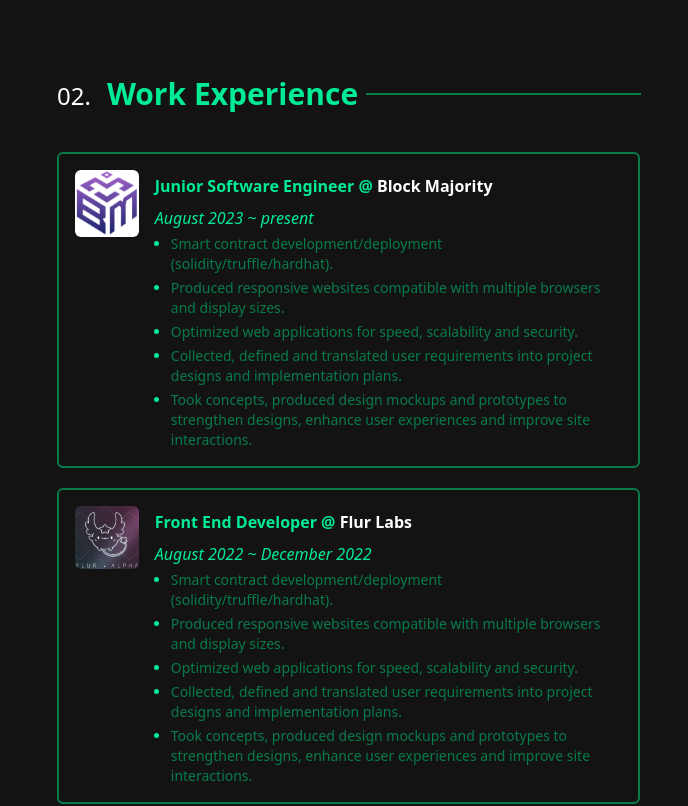
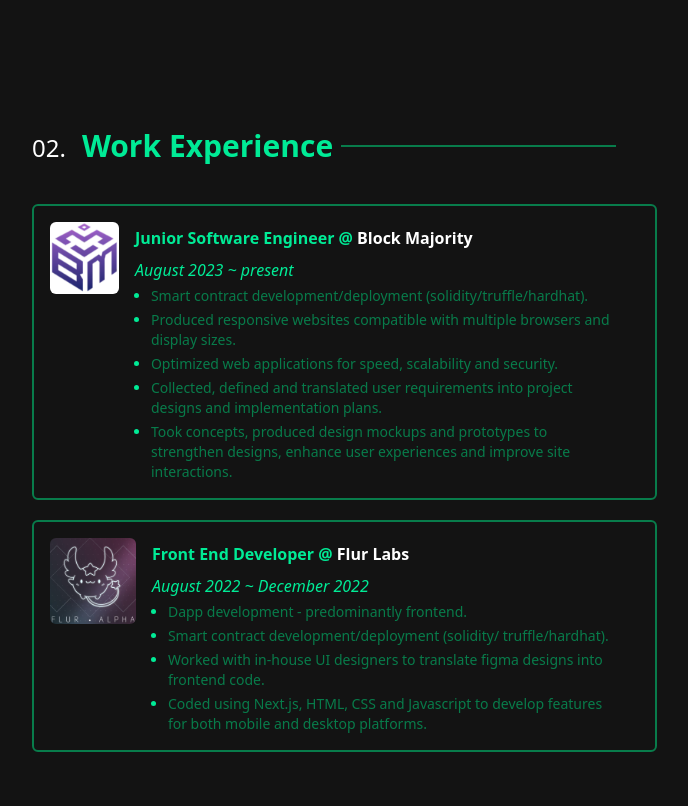
Before and after one commit to taeleenz38/portfolio-latest, a Next.js app: page / in a window 1280 px wide. Shown: the part 1560-2366 px from the top of the page, without its empty margins (233-921 px from the left). Built offline with nearby package versions, Linux system fonts and the light colour scheme.

Commit message:
work history for flur labs updated

```diff
--- a/components/WorkHistory.tsx
+++ b/components/WorkHistory.tsx
@@ -12,8 +12,11 @@ const WorkHistory = () => {
   const isInView2 = useInView(ref2, { once: true });
 
   return (
-    <div id="experience" className="w-screen h-screen flex justify-center items-center">
-      <div className="w-[700px] flex flex-col mx-auto">
+    <div
+      id="experience"
+      className="w-screen h-screen flex justify-center items-center"
+    >
+      <div className="w-[750px] flex flex-col mx-auto">
         <h1 className="w-full flex text-2xl items-end gap-4 mb-10">
           02.
           <span className="text-accent-hover w-fill text-3xl flex items-center font-bold gap-2">
@@ -104,25 +107,18 @@ const WorkHistory = () => {
               August 2022 ~ December 2022
             </p>
             <ul className="text-sm flex flex-col gap-1 list-disc marker:text-accent-hover pl-4">
+              <li>Dapp development - predominantly frontend.</li>
               <li>
-                Smart contract development/deployment
-                (solidity/truffle/hardhat).
+                Smart contract development/deployment (solidity/
+                truffle/hardhat).
               </li>
               <li>
-                Produced responsive websites compatible with multiple browsers
-                and display sizes.
+                Worked with in-house UI designers to translate figma designs
+                into frontend code.
               </li>
               <li>
-                Optimized web applications for speed, scalability and security.
-              </li>
-              <li>
-                Collected, defined and translated user requirements into project
-                designs and implementation plans.
-              </li>
-              <li>
-                Took concepts, produced design mockups and prototypes to
-                strengthen designs, enhance user experiences and improve site
-                interactions.
+                Coded using Next.js, HTML, CSS and Javascript to develop
+                features for both mobile and desktop platforms.
               </li>
             </ul>
           </div>
```
